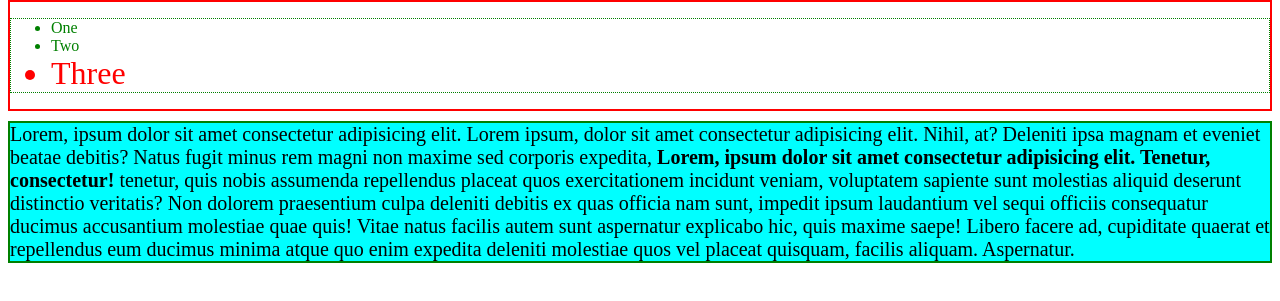
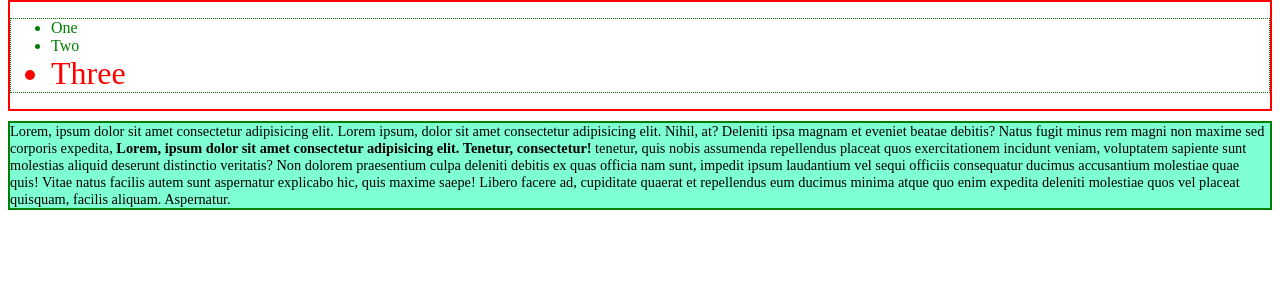
Before and after one commit to sumanth1221/css-basics, a website: page scss/index.html in a window 1280 px wide. In both pictures the pointer is over the element 640 px from the left and 270 px from the top of the page. Shown: the part 81-382 px from the top of the page. Drawn offline with nearby package versions, Linux system fonts and the light colour scheme; files that its build step writes are made by us from their sources.

Commit message:
changes in scss file

```diff
--- a/scss/style.scss
+++ b/scss/style.scss
@@ -28,5 +28,8 @@ footer {
 
 footer:hover{
     @extend %generic-block-style;
-    background-color: aqua;
+    background-color: aquamarine;
+    font-size: 14px;
+    transition-property: font-size;
+    transition-duration: 4s;
 }
```
